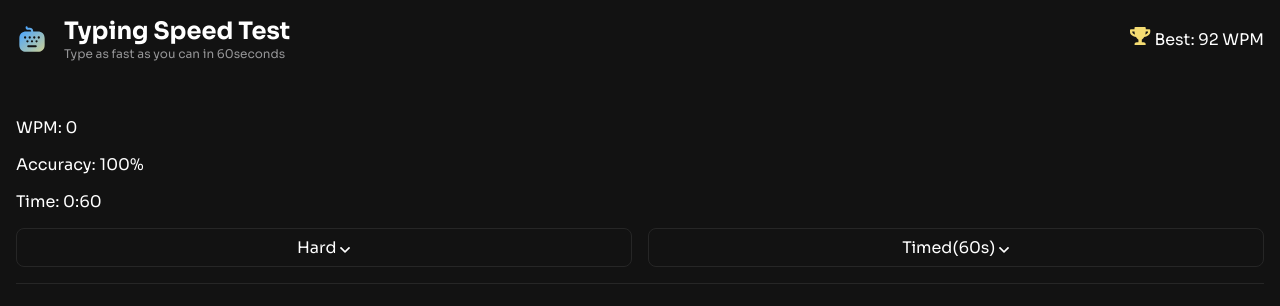
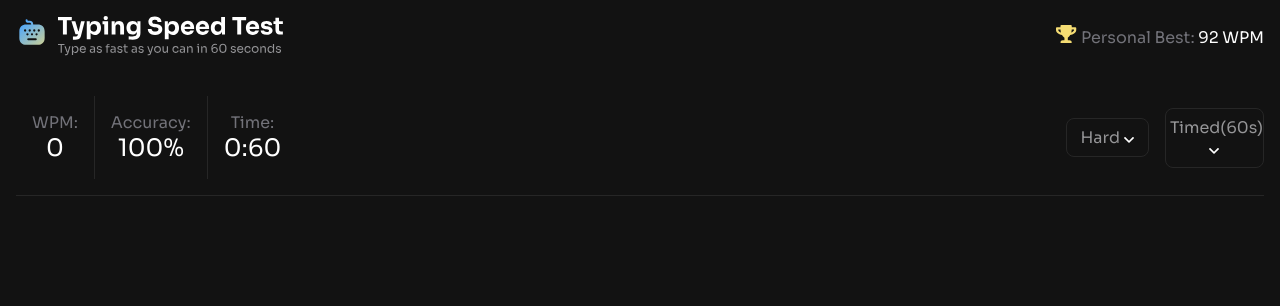
Before and after one commit to timothyadeyinka/typing-speed-test, a website: page index.html in a window 1280 px wide. Drawn offline with Linux system fonts and the light colour scheme.

Commit message:
recover project in cheswick

```diff
--- a/index.html
+++ b/index.html
@@ -20,25 +20,15 @@
 <body>
   <header>
     <div class="header-top">
-      <div class="left">
       <img src="assets/images/logo-small.svg" alt="project logo-small">
-        <div class="txt">
-          <h1>Typing Speed Test</h1>
-          <p>Type as fast as you can in 60seconds</p>
-        </div>
-
-      </div>
 
       <div class="p-best">
         <img src="assets/images/icon-personal-best.svg" alt="achievements">
-        <span>Best: <span class="achieved">92 WPM
-            <!-- test data, will be removed after project is completed --></span></span>
+        <span class="txt">Personal Best:</span>&nbsp;<span class="achieved">92 WPM</span>
       </div>
     </div>
     <div class="header-bottom">
       <div class="labels">
-        <span class="grey"></span>
-      </div>
         <div>
           WPM: <span>0</span>
         </div>
@@ -48,9 +38,10 @@
         <div>
           Time: <span>0:60</span>
         </div>
+      </div>
 
       <div class="dropdown">
-        <div class="radio">
+        <div class="radio diff">
           <div class="radio-button">Hard <img src="assets/images/icon-down-arrow.svg" alt="dropdown icon-down-arrow">
           </div>
           <div class="options">
@@ -64,7 +55,7 @@
             </form>
           </div>
         </div>
-        <div class="radio">
+        <div class="radio mode">
           <div>Timed(60s) <img src="assets/images/icon-down-arrow.svg" alt="dropdown icon-down-arrow"></div>
           <div class="options">
             <form>
--- /dev/null
+++ b/main.js
@@ -0,0 +1,34 @@
+/* ********************************************
+ * Timothy Adeyinka
+ * main.js
+ * Typing speed project
+ * 2nd March, 2026
+ * ********************************************/
+
+"use script";
+
+const imgLogo = document.querySelector(".header-top img");
+const mediaQuery = window.matchMedia("(min-width: 600px)");
+const userHighScore = document.querySelector(".p-best span.txt");
+const large = "assets/images/logo-large.svg";
+const small = "assets/images/logo-small.svg";
+
+// DOM manipulation
+const applyLogo = (isLarge) => {
+  const src = isLarge ? large : small;
+
+  imgLogo.setAttribute("src", src);
+  userHighScore.textContent = isLarge ? "Personal Best:" : "Best:";
+};
+
+// this cannot be done with a load event because the DOM only loads once
+// this needs to come first in order to determine the value of statements in
+// applyLogo function when a change occurs
+mediaQuery.addEventListener("change", (e) => {
+  applyLogo(e.matches);
+});
+
+// the order in which the above and the below are placed does not really matter!
+
+// Run on load
+applyLogo(mediaQuery.matches);
--- a/scss/main.scss
+++ b/scss/main.scss
@@ -91,6 +91,7 @@ header {
     & div.dropdown {
       justify-content: flex-start;
       gap: 1rem;
+      color: $Neutral-400;
       & div.radio {
         text-align: center;
         border: 1px solid $Neutral-800;
@@ -106,3 +107,13 @@ header {
 
   border-bottom: 1px solid $Neutral-800;
 }
+
+@media (min-width: 600px) {
+  header {
+    & div.header-bottom {
+      display: flex;
+      flex-direction: row;
+      justify-content: space-between;
+    }
+  }
+}
```
Also changed, not shown: styles.css. Lines whose indentation alone changed are shown as unchanged.
